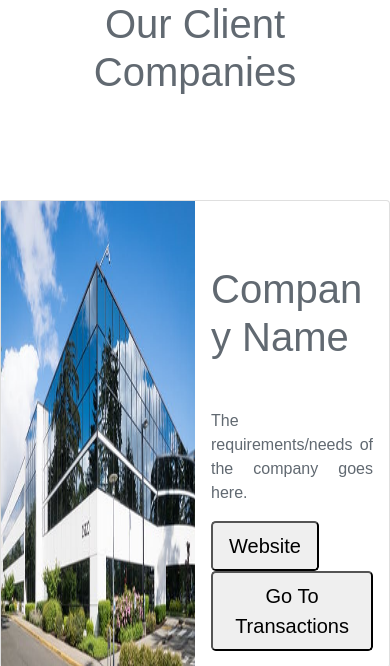
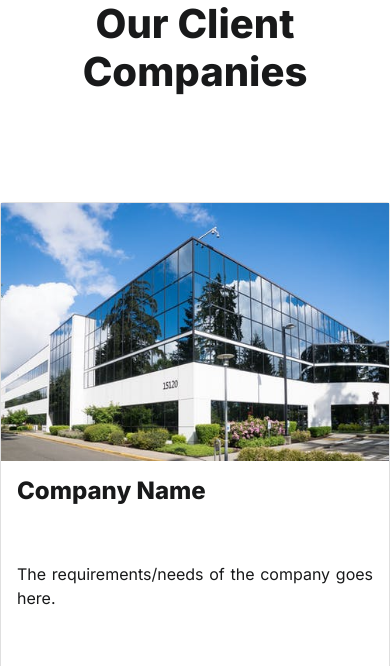
Before and after one commit to Christiann12/Webprog-Repository, a CodeIgniter app: page /Webprog-Repository/main/index/FinancialAssistance in a window 390 px wide. Shown: the part 218-884 px from the top of the page. Run offline with CodeIgniter, Linux system fonts and the light colour scheme; some libraries are stand-ins or nearby versions.

Commit message:
Edited: Financial Assistance PHP and CSS file
- Added link to Financial Assistance
  CSS file in header PHP file.
- Added media query to CSS file
- Fixed Margins and columns of
  Financial Assistance page.
- Fixed errors/mistakes in homepage
  (finpreview button color, finpreview
  size.).
- Changed company1.jpeg to
   company2.png.

```diff
--- a/application/assets/css/FAStyle.css
+++ b/application/assets/css/FAStyle.css
@@ -14,132 +14,217 @@
 
  margin-top: 50px;
  margin-bottom: 100px;
- background-color: #white;
  box-shadow: 0 .5rem .5rem rgba(0, 0, 0, .4);
 }
 
 	.companyPreviewitem img
 	{
- 	max-height: 600rem;
-	}
-
-	.companyPreviewitem p
-	{
- 	padding-top: 30px;
- 	padding-bottom: 30px;
- 	display: inline-block;
- 	color: #18191a;
- 	font-family: 'Inter';
- 	font-weight: 400;
+ 	max-height: 38rem;
 	}
 
   .companyPreviewitem h1
   {
   font-size: 1.5rem;
- 	display: inline-block;
- 	color: #18191a;
   font-family: 'Inter';
   font-weight: 800;
   }
 
-	.companyPreviewitem .btn1
+	.companyPreviewitem p
 	{
+ 	font-family: 'Inter';
+ 	font-weight: 400;
+	}
+
+	.FAbtn1
+	{
+ 	font-family: 'Inter';
+  font-size: 1.20rem;
   color: #18191a;
- 	font-family: 'Inter';
- 	font-weight: 600;
+ 	font-weight: 800;
   background-color: #FFEA00;
- 	margin-right: 110px;
+  margin-right: 150px;
+  width: 12rem;
+  height: 4rem;
+  border-radius: 0.3rem;
 	}
-	.companyPreviewitem .btn1:hover
+
+	.FAbtn1:hover
 	{
  	display: inline-block;
   color: #FFEA00;
  	font-family: 'Inter';
- 	font-weight: 400;
- 	background-color: black;
+ 	font-weight: 800;
+  background-color: #18191a;
 	}
 
-	.companyPreviewitem .btn2
+  .FAbtn2
   {
+  font-family: 'Inter';
+  font-size: 1.20rem;
   color: #18191a;
- 	font-family: 'Inter';
- 	font-weight: 600;
+  font-weight: 800;
   background-color: #FFEA00;
- 	margin-right: 20px;
+  width: 12rem;
+  height: 4rem;
+  font-size: 1.20rem;
+  border-radius: 0.3rem;
   }
 
-	.companyPreviewitem .btn2:hover
+  .FAbtn2:hover
   {
   display: inline-block;
   color: #FFEA00;
   font-family: 'Inter';
- 	font-weight: 400;
- 	background-color: black;
+  font-weight: 800;
+  background-color: #18191a;
   }
 
-.companyPreview2
-{
- margin-top: 50px;
- margin-bottom: 100px;
- background-color: #18191a;
- box-shadow: 0 .5rem .5rem rgba(0, 0, 0, .4);
+
+/* Media Query */
+
+
+/* Smallest - Supersmall (500-569) */
+@media (min-width: 500px) {
+
+  .FAbtn1 {
+  margin-right: 60px;
+
   }
 
-  .companyPreviewitem2 img
+  .companyPreviewitem h1
   {
-    max-height: 600rem;
+  text-align: center;
   }
 
-  .companyPreviewitem2 p
+  .companyPreviewitem p
   {
-    padding-top: 30px;
-    padding-bottom: 30px;
-    display: inline-block;
-    color: #FFEA00;
-    font-family: 'Inter';
-    font-weight: 400;
+  margin-bottom: 30px;
   }
 
-  .companyPreviewitem2 h1
-  {
-    font-size: 1.5rem;
-    display: inline-block;
-    color: #FFEA00;
-    font-family: 'Inter';
-    font-weight: 800;
+
+@media (min-width: 514px) {
+
+  .FAbtn1 {
+  margin-right: 74px;
+
   }
 
-  .companyPreviewitem2 .btn1
+  .companyPreviewitem h1
   {
-    font-color: #18191a;
-    font-family: 'Inter';
-    font-weight: 600;
-    background-color: #FFEA00;
-  	margin-right: 110px;
-  }
-  .companyPreviewitem2 .btn1:hover
-  {
-    display: inline-block;
-    color: #FFEA00;
-    font-family: 'Inter';
-    font-weight: 400;
-    background-color: black;
+  text-align: center;
   }
 
-  .companyPreviewitem2 .btn2
+  .companyPreviewitem p
   {
-    color: #18191a;
-    font-family: 'Inter';
-    font-weight: 600;
-    background-color: #FFEA00;
-  	margin-right: 20px;
+  margin-bottom: 34px;
+  }
 }
 
-  .companyPreviewitem2 .btn2:hover
+
+@media (min-width: 528px) {
+
+  .FAbtn1 {
+  margin-right: 88px;
+
+  }
+
+  .companyPreviewitem h1
   {
-    display: inline-block;
-    color: #FFEA00;
-    font-family: 'Inter';
-    font-weight: 400;
-    background-color: black;
+  text-align: center;
   }
+
+  .companyPreviewitem p
+  {
+  margin-bottom: 38px;
+  }
+}
+
+
+@media (min-width: 542px) {
+
+  .FAbtn1 {
+  margin-right: 102px;
+
+  }
+
+  .companyPreviewitem h1
+  {
+  text-align: center;
+  }
+
+  .companyPreviewitem p
+  {
+  margin-bottom: 42px;
+  }
+}
+
+
+/* Small */
+@media (min-width: 556px) {
+
+  .FAbtn1 {
+  margin-right: 116px;
+
+  }
+
+  .companyPreviewitem h1
+  {
+  text-align: center;
+  }
+
+  .companyPreviewitem p
+  {
+  margin-bottom: 46px;
+  }
+}
+
+
+/* Medium */
+@media (min-width: 765px) {
+  .FAbtn1 {
+    margin-right: 238px;
+  }
+
+  .companyPreviewitem h1 {
+    text-align: center;
+    margin-bottom: 10px;
+  }
+
+  .companyPreviewitem p
+  {
+  margin-bottom: 30px;
+  }
+}
+
+
+/* Med-Large*/
+@media (min-width: 990px) {
+  .FAbtn1 {
+    margin-right: 78px
+  }
+
+  .companyPreviewitem h1 {
+    text-align: left;
+    margin-top: 10px;
+    margin-bottom: 20px;
+  }
+
+  .companyPreviewitem p
+  {
+  margin-top: 10px;
+  margin-bottom: 60px;
+  }
+
+}
+
+
+/* Large */
+@media (min-width: 1201px) {
+  .FAbtn1 {
+    margin-right: 183px;
+  }
+
+  .companyPreviewitem h1 {
+    text-align: left;
+  }
+}
--- a/application/views/headerNfooter/header.php
+++ b/application/views/headerNfooter/header.php
@@ -16,6 +16,7 @@
   <link rel="stylesheet" href="<?php echo base_url(); ?>application/assets/css/tipsStyle.css">
   <link rel="stylesheet" href="<?php echo base_url(); ?>application/assets/css/support.css">
   <link rel="stylesheet" href="<?php echo base_url(); ?>application/assets/css/ping.css">
+  <link rel="stylesheet" href="<?php echo base_url(); ?>application/assets/css/FAStyle.css">
 	<!-- Google Fonts -->
 	<link href="https://fonts.googleapis.com/css2?family=Inter:wght@400;600;700;800&family=Roboto&display=swap" rel="stylesheet">
 </head>
--- a/application/views/pages/FinancialAssistance.php
+++ b/application/views/pages/FinancialAssistance.php
@@ -7,48 +7,51 @@
 		Our Client Companies
 	</h1>
 </div>
+
+
+<!-- Company Preview -->
 	<div class="container companyPreview card px-0">
     	<div class="row">
-        	<div class="col-6 px-0 mx-0 companyPreviewitem" style="background-color:red;">
-            	<img src="<?php echo base_url(); ?>application/assets/images/company1.jpeg" alt="Company1" class="w-100 h-100 border-rounded">
+        	<div class="col-12 col-sm-12 col-md-12 col-lg-5 px-0 mx-0 companyPreviewitem" style="background-color:red;">
+            	<img src="<?php echo base_url(); ?>application/assets/images/company1.png" alt="Company1" class="w-100 h-100 border-rounded">
        		</div>
-       	    <div class="col-6 px-3 py-3 px-md-5 py-md-5 px-lg-5 py-lg-5 companyPreviewitem test">
-            	<h1 class="text-sm-center text-md-center text-lg-left my-5">
+       	    <div class="col-12 col-sm-12 col-md-12 col-lg-7 px-3 py-3 px-md-5 py-md-5 px-lg-5 py-lg-5 companyPreviewitem test">
+            	<h1 style="color: #18191a">
                		Company Name
             	</h1>
-            	<p class="text-justify">
+            	<p class="text-justify py-5" style="color: #18191a">
                 	The requirements/needs of the company goes here.
             	</p>
             	<div class="row">
-            		<button type="button" class="btn1 btn-lg my-sm-0 my-md-0 my-lg-0" onclick="window.location.href='<?php echo base_url(); ?>main/index/####'">Website</button>
-            		<button type="button" class="btn2  btn-lg"  onclick="window.location.href='<?php echo base_url(); ?>main/index/Transaction'">Go To Transactions</button>
+            		<button type="button" class="FAbtn1" onclick="window.location.href='<?php echo base_url(); ?>main/index/####'"> Website</button>
+            		<button type="button" class="FAbtn2"  onclick="window.location.href='<?php echo base_url(); ?>main/index/Transaction'">Go To Transactions
+                    </button>
             	</div>
             </div>
         	</div>
     	</div>
 	</div>
-	<div class="container companyPreview2 card px-0">
-    	<div class="row">
-        	<div class="col-6 px-0 mx-0 companyPreviewitem2" style="background-color:red;">
-            	<img src="<?php echo base_url(); ?>application/assets/images/company2.png" alt="Company1" class="w-100 h-100 border-rounded">
-       		</div>
-       	    <div class="col-6 px-3 py-3 px-md-5 py-md-5 px-lg-5 py-lg-5 companyPreviewitem2 test">
-            	<h1 class="text-sm-center text-md-center text-lg-left my-5">
-               		Company Name
-            	</h1>
-            	<p class="text-justify">
-                	The requirements/needs of the company goes here.
-            	</p>
-            	<div class="row">
-            		<button type="button" class="btn1 btn-lg my-sm-0 my-md-0 my-lg-0" onclick="window.location.href='<?php echo base_url(); ?>main/index/####'">
-            		Website
-            		</button>
 
-            		<button type="button" class="btn2 btn-lg " onclick="window.location.href='<?php echo base_url(); ?>main/index/Transactions'">
-            		Go To Transactions
-            		</button>
-            	</div>
+
+    <div class="container companyPreview card px-0" style="background-color: #18191a">
+        <div class="row">
+            <div class="col-12 col-sm-12 col-md-12 col-lg-5 px-0 mx-0 companyPreviewitem" style="background-color:red;">
+                <img src="<?php echo base_url(); ?>application/assets/images/company2.png" alt="Company2" class="w-100 h-100 border-rounded">
             </div>
-        	</div>
-    	</div>
-	</div>
+            <div class="col-12 col-sm-12 col-md-12 col-lg-7 px-3 py-3 px-md-5 py-md-5 px-lg-5 py-lg-5 companyPreviewitem test">
+                <h1 style="color: #FFEA00">
+                    Company Name
+                </h1>
+                <p class="text-justify py-5"  style="color: #FFEA00">
+                    The requirements/needs of the company goes here.
+                </p>
+                <div class="row">
+                    <button type="button" class="FAbtn1" onclick="window.location.href='<?php echo base_url(); ?>main/index/####'"> Website</button>
+                    <button type="button" class="FAbtn2"  onclick="window.location.href='<?php echo base_url(); ?>main/index/Transaction'">Go To Transactions
+                    </button>
+                </div>
+            </div>
+            </div>
+        </div>
+    </div>
+<!-- End of Company Preview -->
--- a/application/views/pages/HomePage.php
+++ b/application/views/pages/HomePage.php
@@ -181,7 +181,7 @@
     <!-- End of Meet our team Section -->
 
     <!-- Financial Assistance preview-->
-        <div class="container finpreview card px-3000">
+        <div class="container finpreview card px-0">
             <div class="row">
                 <div class="col-12 col-lg-7 px-3 py-3 px-md-5 py-md-5 px-lg-5 py-lg-5 finpreviewitem test">
                     <h1 class="text-sm-center text-md-center text-lg-left">
```
Also changed, not shown: application/assets/images/company1.png (renamed from application/assets/images/company1.jpeg). Lines whose indentation alone changed are shown as unchanged.
